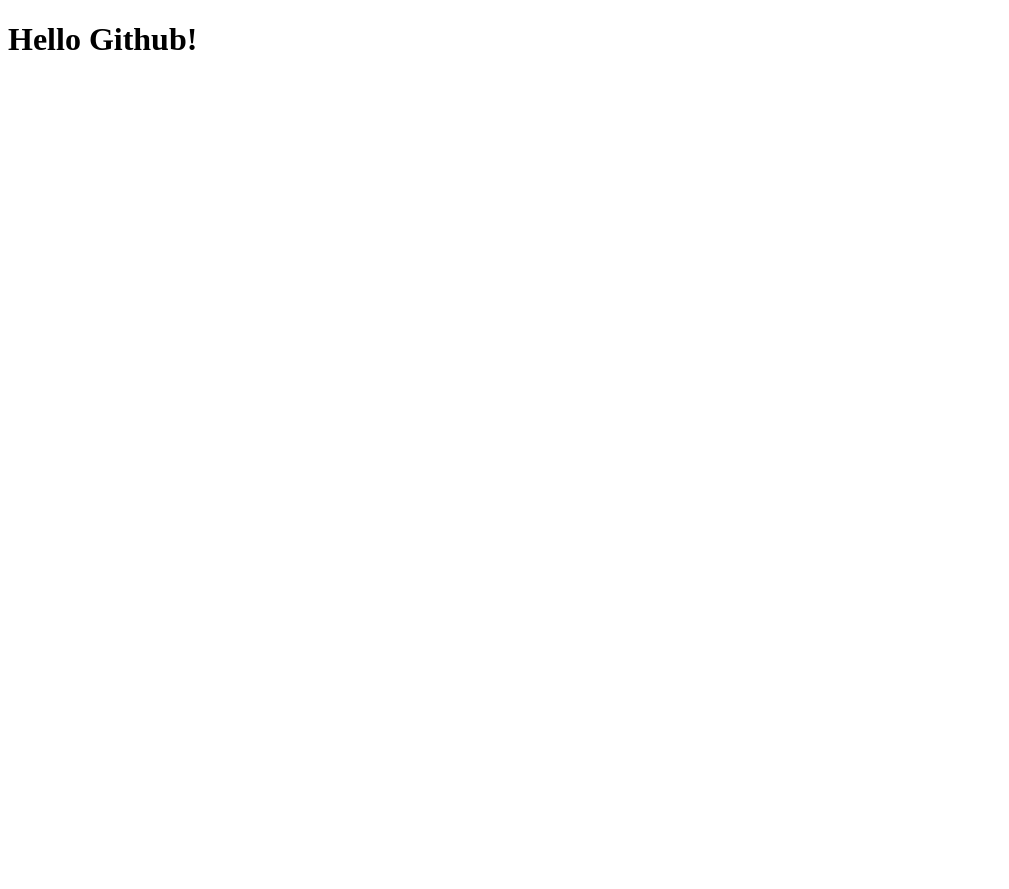
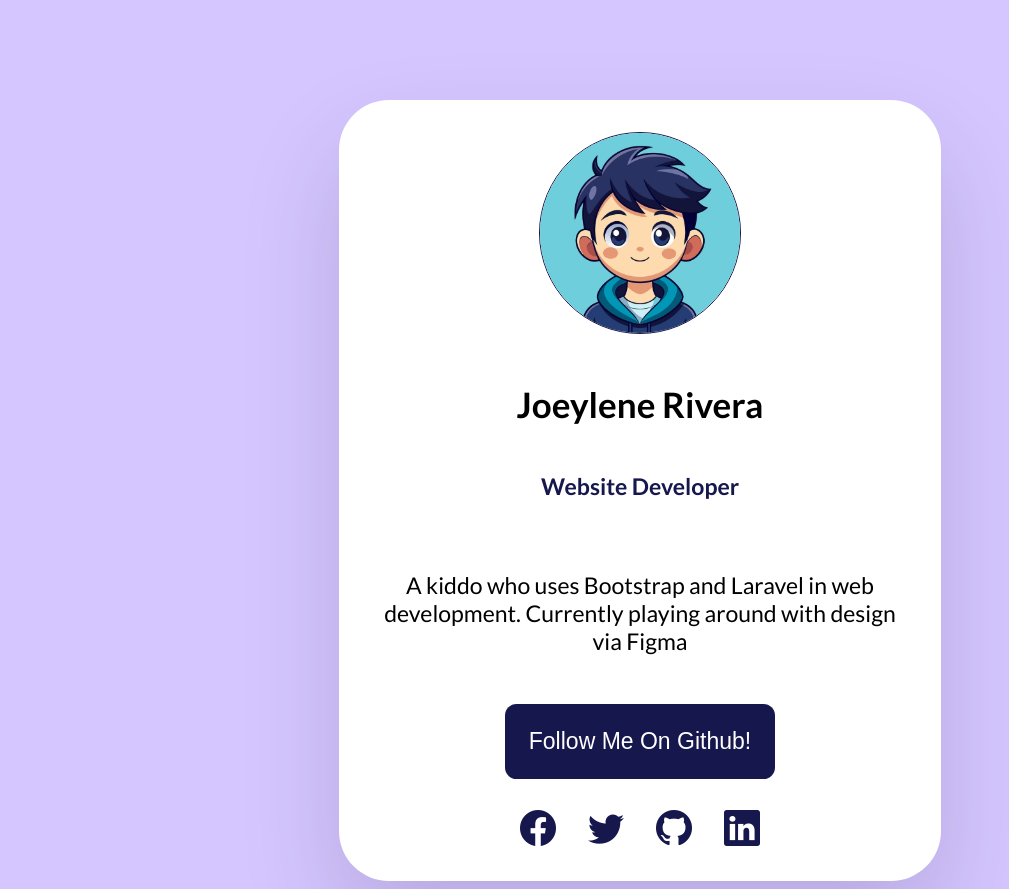
Before and after one commit to RoseTechInstitute/Hello-World, a plain HTML site: page index.html in a window 1280 px wide. Shown: the whole page, without its empty margins (0-1009 px from the left). Before the commit the page ends 800 px from the top, so only its background shows below. Drawn offline with nearby package versions, Linux system fonts and the light colour scheme.

Commit message:
card created

```diff
--- a/index.html
+++ b/index.html
@@ -1,12 +1,44 @@
 <!DOCTYPE html>
 <html lang="en">
-<head>
-    <meta charset="UTF-8">
-    <meta name="viewport" content="width=device-width, initial-scale=1.0">
-    <title>Hello</title>
-</head>
-<body>
-    <h1>Hello Github!</h1>
+  <head>
+    <meta charset="UTF-8" />
+    <meta name="viewport" content="width=device-width, initial-scale=1.0" />
+    <title>Document</title>
+    <link rel="stylesheet" href="style.css" />
+    <link rel="stylesheet" href="https://cdn.jsdelivr.net/npm/bootstrap-icons@1.11.3/font/bootstrap-icons.min.css">
 
-</body>
+  </head>
+  <body>
+    <div class="container">
+      <img
+        class="avatar"
+        width="200px"
+        height="200px"
+        src="./cute-boy-smiling-cartoon-kawaii-boy-illustration-boy-avatar-happy-kid_1001605-3447.avif"
+        alt=""
+      />
+      <div class="sub-container">
+        <h1>Joeylene Rivera</h1>
+        <p>Website Developer</p>
+      </div>
+      <div class="bio">
+        <p>
+
+            A kiddo who uses Bootstrap and Laravel in web development. Currently
+            playing around with design via Figma
+        </p>
+      </div>
+
+      <div class="btn">
+        <button>Follow Me On Github!</button>
+      </div>
+
+      <div class="socialIcons">
+        <i class="bi bi-facebook"></i>
+        <i class="bi bi-twitter"></i>
+        <i class="bi bi-github"></i>
+        <i class="bi bi-linkedin"></i>
+      </div>
+    </div>
+  </body>
 </html>
--- /dev/null
+++ b/style.css
@@ -0,0 +1,83 @@
+@import url("https://fonts.googleapis.com/css2?family=Lato:ital,wght@0,100;0,300;0,400;0,700;0,900;1,100;1,300;1,400;1,700;1,900&display=swap");
+
+.container {
+  width: 538px;
+  height: 717px;
+  background-color: #ffffff;
+  border-radius: 50px;
+  display: flex;
+  flex-direction: column;
+  justify-content: space-between;
+  align-items: center;
+  padding: 2em;
+  box-shadow: rgba(17, 12, 46, 0.15) 0px 48px 100px 0px;
+}
+body {
+  background-color: #d5c6ff;
+  display: flex;
+  justify-content: center;
+  margin-top: 100px;
+  font-family: "Lato", sans-serif;
+}
+.avatar {
+  border: 1px solid #16174d;
+  border-radius: 50%;
+}
+.sub-container{
+    display: flex;
+    justify-content: center;
+    align-items: center;
+    flex-direction: column;
+
+    h1{
+        font-size: 35px;
+    }
+
+    p{
+        font-weight: bold;
+        font-size: 23px;
+        color: #16174d;
+    }
+}
+
+
+.bio{
+    display: flex;
+    justify-content: center;
+    align-items: center;
+
+    p{
+        font-size: 23px;
+        text-align: center;
+    }
+}
+.btn{
+
+
+    button{
+        background-color: #16174d;
+        color: #ffffff;
+        font-size: 23px;
+        padding: 1em;
+        border-radius: .5em;
+        cursor: pointer;
+        border: 1px solid transparent;
+        transition: all 1s ease;
+    }
+    button:hover{
+        border: 1px solid #16174d;
+        background-color: #ffffff;
+        color: #16174d;
+
+    }
+}
+
+.socialIcons{
+    display: flex;
+    gap: 2em;
+
+    i{
+        font-size: 36px;
+        color: #16174d;
+    }
+}
```
Also changed, not shown: cute-boy-smiling-cartoon-kawaii-boy-illustration-boy-avatar-happy-kid_1001605-3447.avif (added).
